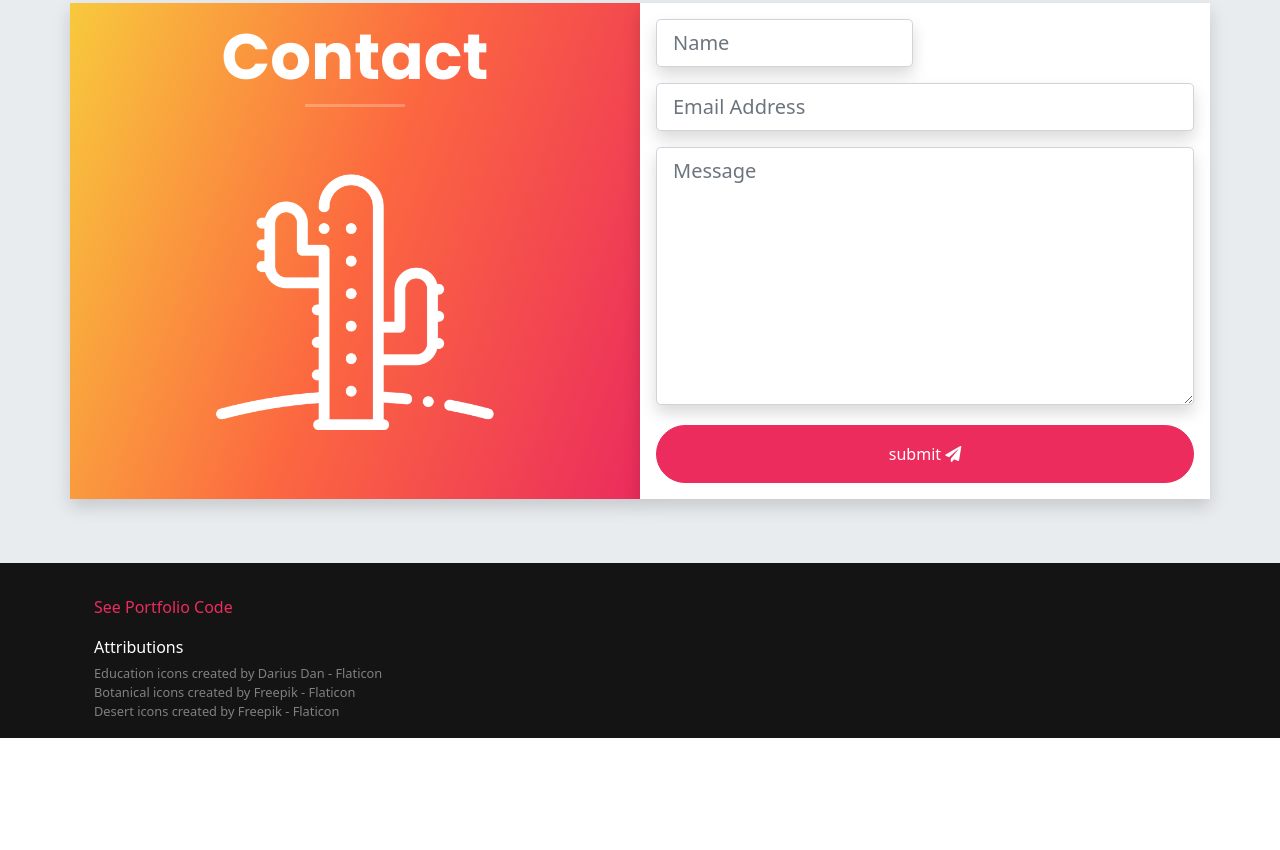
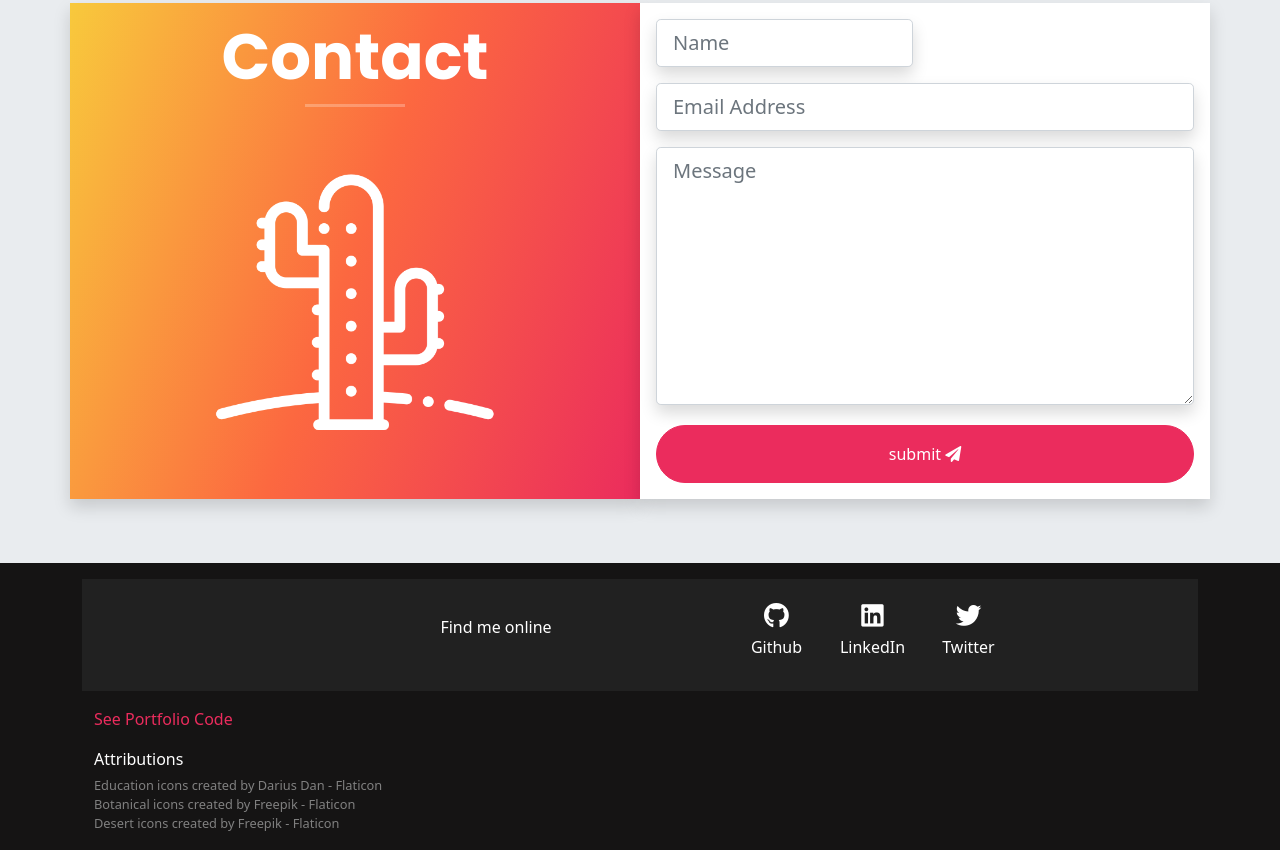
Before and after one commit to mhayakawa1/portfolio-3, a website: page index.html in a window 1280 px wide. Shown: the part 3121-3971 px from the top of the page. Before the commit the page ends 3859 px from the top, so only its background shows below. Drawn offline with nearby package versions, Linux system fonts and the light colour scheme; files that its build step writes are made by us from their sources.

Commit message:
Update index.html

```diff
--- a/index.html
+++ b/index.html
@@ -353,22 +353,25 @@
   <div class="container">
 
 
-  <!-- START THE SOCIAL MEDIA CONTENT
+  <!-- START THE SOCIAL MEDIA CONTENT -->
   <div class="footer-sm" style="background-color: #212121;">
     <div class="container">
       <div id="sm-container" class="row py-4 text-center text-white">
         <p id="sm-text" class="col-lg-5 col-md-6 text-white">
-          Find me on social media
+          Find me online
         </p>
-        <div class="sm-links"><a href="https://github.com/mhayakawa1" target="_blank"><i class="link-item fab fa-github"></i></a>
+        <div class="sm-links">
+          <a href="https://github.com/mhayakawa1" target="_blank"><i class="link-item fab fa-github"></i></a>
           <a href="https://www.linkedin.com/in/maki-hayakawa-4760041b9/" target="_blank"><i class="link-item fab fa-linkedin"></i></a>
+          <a href="https://twitter.com/M_Hayakawa2" target="_blank"><i class="link-item fab fa-twitter"></i></a>
 
           <a href="https://github.com/mhayakawa1" target="_blank" class="link-item">Github</a>
           <a href="https://www.linkedin.com/in/maki-hayakawa-4760041b9/" target="_blank" class="link-item">LinkedIn</a>
+          <a href="https://twitter.com/M_Hayakawa2" target="_blank" class="link-item">Twitter</a>
         </div>
       </div>
     </div>
-  </div>-->
+  </div>
 
   <!-- START THE CONTENT FOR ATTRIBUTIONS -->
 
```
